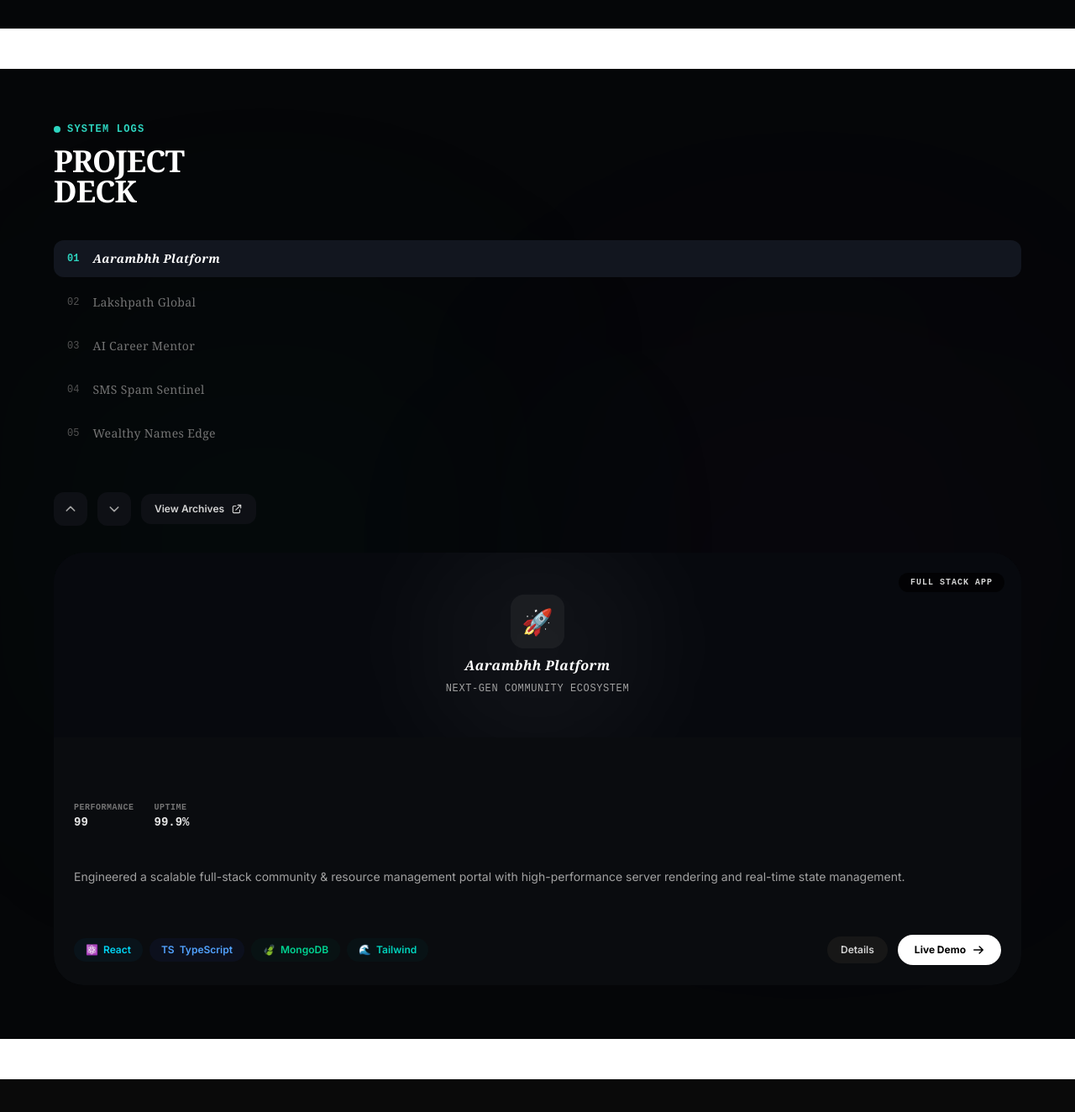
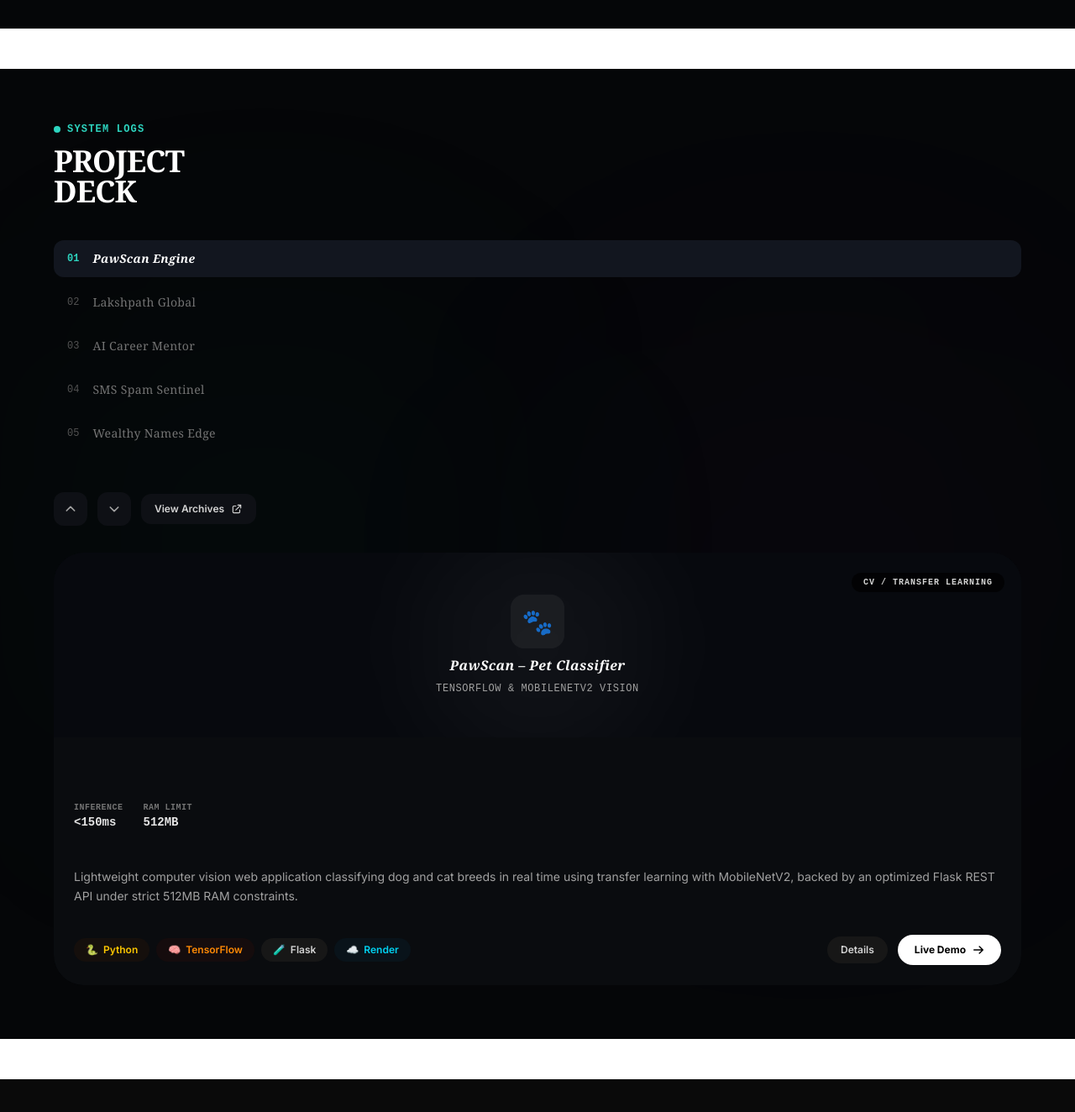
Before and after one commit to vishalsukhwall/Portfolio, a React (Vite) app: page / in a window 1280 px wide. Shown: the part 3459-4783 px from the top of the page at 84% size. Built offline with nearby package versions, Linux system fonts and the light colour scheme; no server answers.

Commit message:
change in project.tsx

```diff
--- a/src/components/Projects/Projects.tsx
+++ b/src/components/Projects/Projects.tsx
@@ -26,32 +26,33 @@ interface DeckProject {
 
 const projectsDeckData: DeckProject[] = [
   {
-    id: 'aarambhh',
+    id: 'pawscan',
     number: '01',
-    name: 'Aarambhh Platform',
-    badge: 'FULL STACK APP',
-    title: 'Aarambhh Platform',
+    name: 'PawScan Engine',
+    badge: 'CV / TRANSFER LEARNING',
+    title: 'PawScan – Pet Classifier',
     description:
-      'Engineered a scalable full-stack community & resource management portal with high-performance server rendering and real-time state management.',
+      'Lightweight computer vision web application classifying dog and cat breeds in real time using transfer learning with MobileNetV2, backed by an optimized Flask REST API under strict 512MB RAM constraints.',
     accentBg: 'from-teal-950/60 via-[#07090e] to-black',
-    previewIcon: '🚀',
-    previewSubtitle: 'Next-Gen Community Ecosystem',
+    previewIcon: '🐾',
+    previewSubtitle: 'TensorFlow & MobileNetV2 Vision',
     metrics: {
-      label1: 'PERFORMANCE',
-      value1: '99',
-      label2: 'UPTIME',
-      value2: '99.9%',
+      label1: 'INFERENCE',
+      value1: '<150ms',
+      label2: 'RAM LIMIT',
+      value2: '512MB',
     },
     techStack: [
-      { name: 'React', icon: '⚛️', color: 'border-cyan-500/30 text-cyan-400 bg-cyan-950/20' },
-      { name: 'TypeScript', icon: 'TS', color: 'border-blue-500/30 text-blue-400 bg-blue-950/20' },
-      { name: 'MongoDB', icon: '🍃', color: 'border-emerald-500/30 text-emerald-400 bg-emerald-950/20' },
-      { name: 'Tailwind', icon: '🌊', color: 'border-teal-500/30 text-teal-400 bg-teal-950/20' },
+      { name: 'Python', icon: '🐍', color: 'border-yellow-500/30 text-yellow-400 bg-yellow-950/20' },
+      { name: 'TensorFlow', icon: '🧠', color: 'border-orange-500/30 text-orange-400 bg-orange-950/20' },
+      { name: 'Flask', icon: '🧪', color: 'border-neutral-500/30 text-neutral-300 bg-neutral-900' },
+      { name: 'Render', icon: '☁️', color: 'border-cyan-500/30 text-cyan-400 bg-cyan-950/20' },
     ],
-    liveUrl: 'https://wealthynames.vercel.app/#blog',
-    challenge: 'Handling complex relational data flow while maintaining sub-100ms render speeds across dynamic user sessions.',
-    solution: 'Implemented optimized caching layers, modular component architecture, and indexed MongoDB queries.',
-    result: 'Reduced initial page load latency by 45% and scaled user interactions seamlessly.',
+    liveUrl: 'https://dog-vs-cat-classifier-v58n.onrender.com',
+    githubUrl: 'https://github.com/vishalsukhwall',
+    challenge: 'Deploying deep learning models on cloud platforms with severe memory restrictions (<512MB RAM) causing Out-Of-Memory crashes.',
+    solution: 'Utilized MobileNetV2 transfer learning with reduced weights and optimized image array processing directly inside Flask REST endpoints.',
+    result: 'Reduced runtime memory footprint by >70% while keeping inference response time strictly under 150ms.',
   },
   {
     id: 'lakshpath',
@@ -254,7 +255,7 @@ export const Projects: React.FC = () => {
               </h2>
             </div>
 
-            {/* Tabs List (Editorial Title Styling) */}
+            {/* Tabs List */}
             <div className="space-y-2 py-2">
               {projectsDeckData.map((project, idx) => {
                 const isActive = idx === currentIndex;
@@ -305,7 +306,7 @@ export const Projects: React.FC = () => {
               </button>
 
               <a
-                href="https://github.com/vishalsukhwal33"
+                href="https://github.com/vishalsukhwall"
                 target="_blank"
                 rel="noreferrer"
                 className="inline-flex items-center gap-2 px-4 py-2.5 rounded-xl bg-[#0e1015] border border-neutral-800 text-xs font-semibold text-neutral-300 hover:text-white hover:border-neutral-600 transition-all hover:scale-105"
@@ -358,7 +359,7 @@ export const Projects: React.FC = () => {
               </div>
             </div>
 
-            {/* 2. Inner Content Body (Updated Font Styling for Title) */}
+            {/* 2. Inner Content Body */}
             <div
               key={`content-${activeProject.id}`}
               className="p-6 sm:p-8 md:p-10 space-y-6 transition-all duration-500 ease-out"
@@ -368,8 +369,6 @@ export const Projects: React.FC = () => {
             >
               {/* Header Title & Metrics */}
               <div className="flex flex-col sm:flex-row sm:items-baseline justify-between gap-4 border-b border-neutral-800/80 pb-5">
-
-                {/* ADVANCED EDITORIAL / LUXURY SERIF GRADIENT TITLE */}
                 <h3
                   onClick={() => setModalProject(activeProject)}
                   className="text-3xl sm:text-4xl font-serif italic font-bold tracking-tight bg-gradient-to-r from-white via-neutral-100 to-neutral-400 bg-clip-text text-transparent cursor-pointer hover:from-teal-200 hover:to-teal-400 transition-all duration-300"
@@ -447,7 +446,7 @@ export const Projects: React.FC = () => {
         </div>
       </div>
 
-      {/* Embedded CSS Keyframes for In-Place Smooth Slide & Fade */}
+      {/* Embedded CSS Keyframes */}
       <style>{`
         @keyframes slideFromBottom {
           from { opacity: 0; transform: translateY(18px) scale(0.98); }
```
